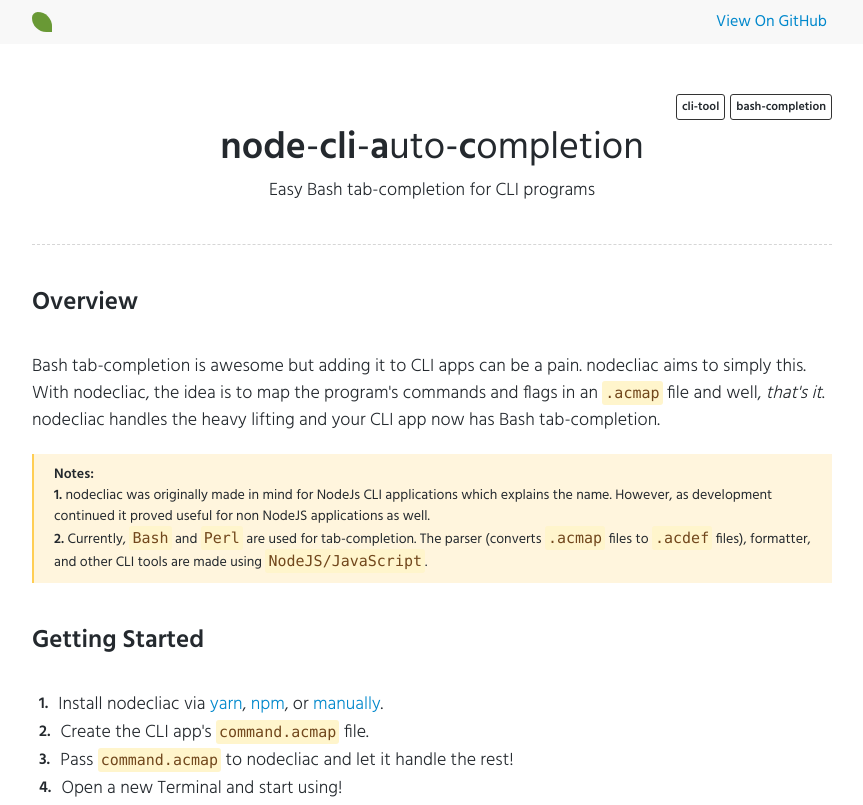
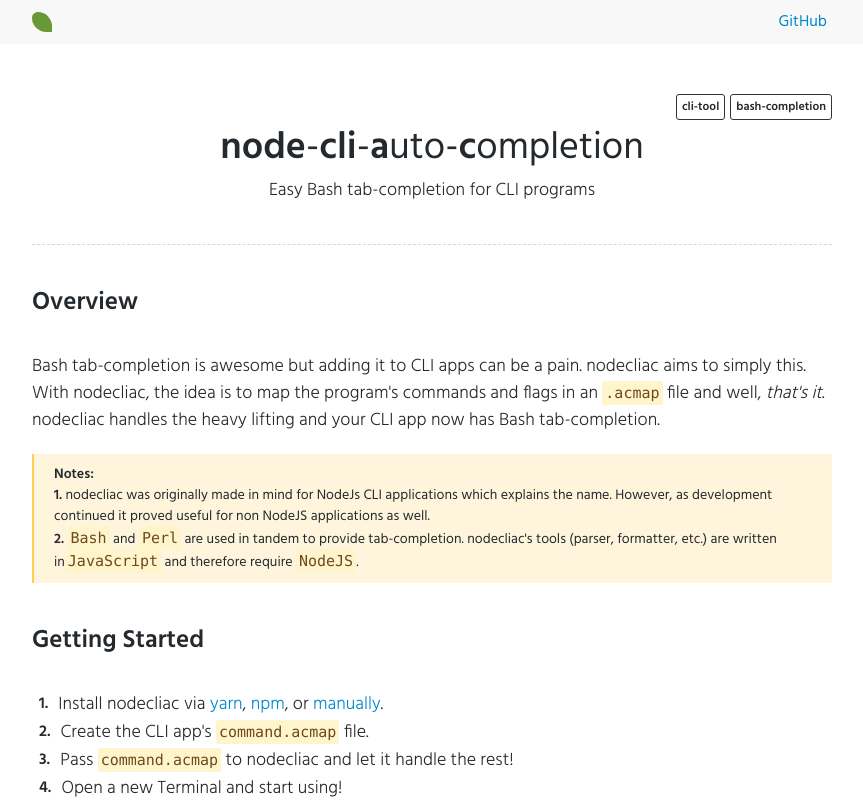
Before and after one commit to cgabriel5/nodecliac, a website: page index.html in a window 1280 px wide. Shown: the top 805 px of the page, without its empty margins (208-1071 px from the left). Drawn offline with Linux system fonts and the light colour scheme.

Commit message:
update: Cleanup HTML

```diff
--- a/index.html
+++ b/index.html
@@ -31,7 +31,7 @@
 							href="https://github.com/cgabriel5/nodecliac"
 							target="_blank"
 							class="link"
-							>View On GitHub</a
+							>GitHub</a
 						></span
 					>
 				</div>
@@ -75,12 +75,11 @@
 						useful for non NodeJS applications as well.
 					</div>
 					<div>
-						<span class="bold">2.</span> Currently,
-						<code>Bash</code> and <code>Perl</code> are used for
-						tab-completion. The parser (converts
-						<code>.acmap</code> files to <code>.acdef</code> files),
-						formatter, and other CLI tools are made using
-						<code>NodeJS/JavaScript</code>.
+						<span class="bold">2.</span> <code>Bash</code> and
+						<code>Perl</code> are used in tandem to provide
+						tab-completion. nodecliac's tools (parser, formatter,
+						etc.) are written in<code>JavaScript</code> and
+						therefore require <code>NodeJS</code>.
 					</div>
 				</div>
 			</section>
```
